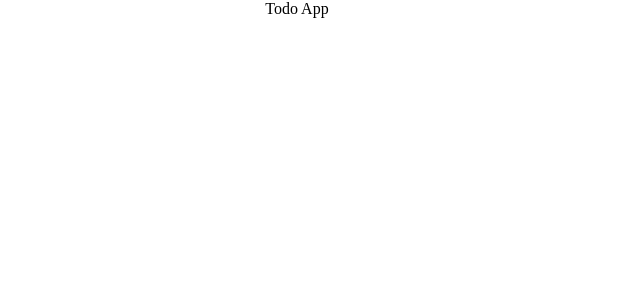
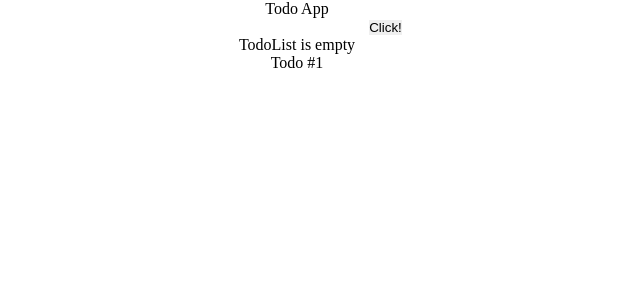
Before and after one commit to Lilholmen/todo-app, a React (Create React App) app: page / in a window 1280 px wide. Shown: the top 300 px of the page, without its empty margins (343-983 px from the left). Built offline with nearby package versions, Linux system fonts and the light colour scheme.

Commit message:
init components

```diff
--- a/src/App.js
+++ b/src/App.js
@@ -1,7 +1,16 @@
+import TodoList from './components/Todos/TodoList';
+import TodoForm from './components/Todos/TodoForm';
+import Button from './components/UI/Button';
 import './App.css';
 
 function App() {
-  return <div className="App">Todo App</div>;
+  return (
+    <div className="App">
+      Todo App
+      <TodoForm />
+      <TodoList />
+    </div>
+  );
 }
 
 export default App;
--- /dev/null
+++ b/src/components/Todos/Todo.js
@@ -0,0 +1,5 @@
+const Todo = () => {
+  return <div>Todo #1</div>;
+};
+
+export default Todo;
--- /dev/null
+++ b/src/components/Todos/TodoForm.js
@@ -0,0 +1,12 @@
+import Button from '../UI/Button';
+
+const TodoForm = () => {
+  return (
+    <form>
+      <input type="text" />
+      <Button />
+    </form>
+  );
+};
+
+export default TodoForm;
--- /dev/null
+++ b/src/components/Todos/TodoList.js
@@ -0,0 +1,12 @@
+import Todo from './Todo';
+
+const TodoList = () => {
+  return (
+    <div>
+      TodoList is empty
+      <Todo />
+    </div>
+  );
+};
+
+export default TodoList;
--- /dev/null
+++ b/src/components/UI/Button.js
@@ -0,0 +1,5 @@
+const Button = () => {
+  return <button>Click!</button>;
+};
+
+export default Button;
```
Also changed, not shown: src/components/Todos/Todo.module.css (added), src/components/Todos/TodoForm.module.css (added), src/components/Todos/TodoList.module.css (added), src/components/UI/Button.module.css (added).
